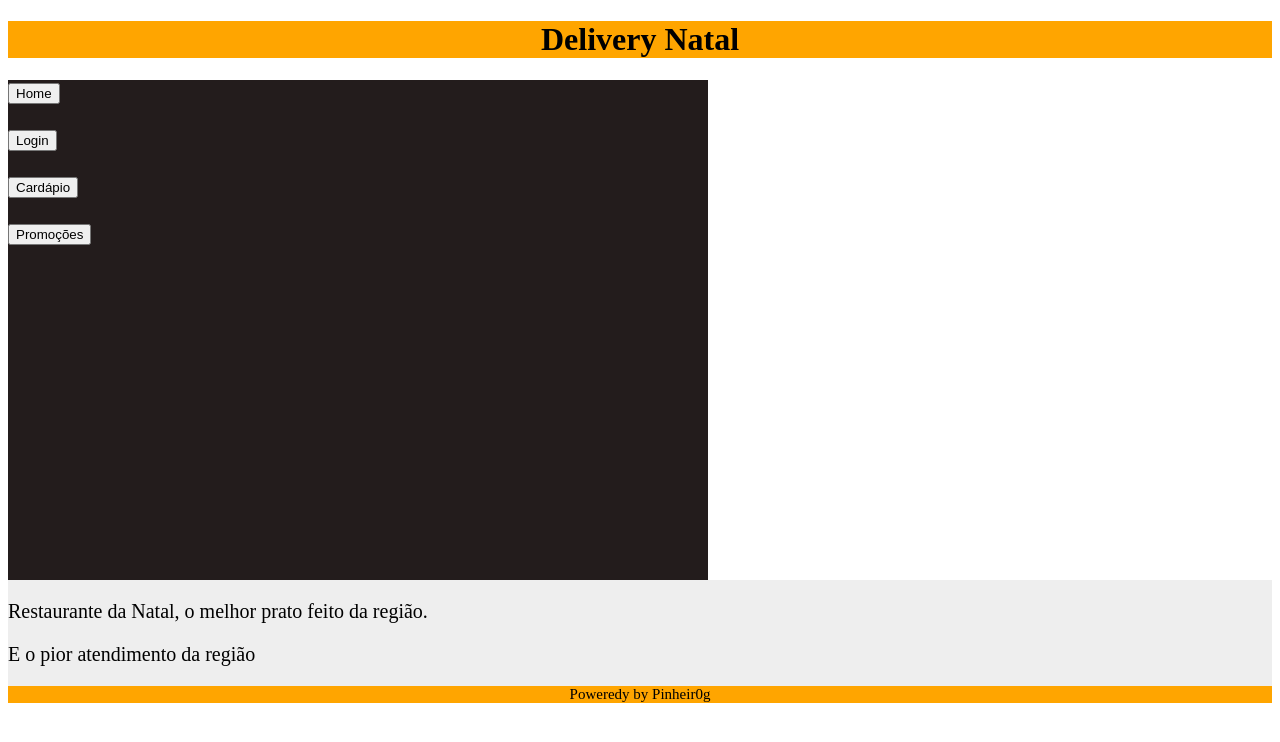
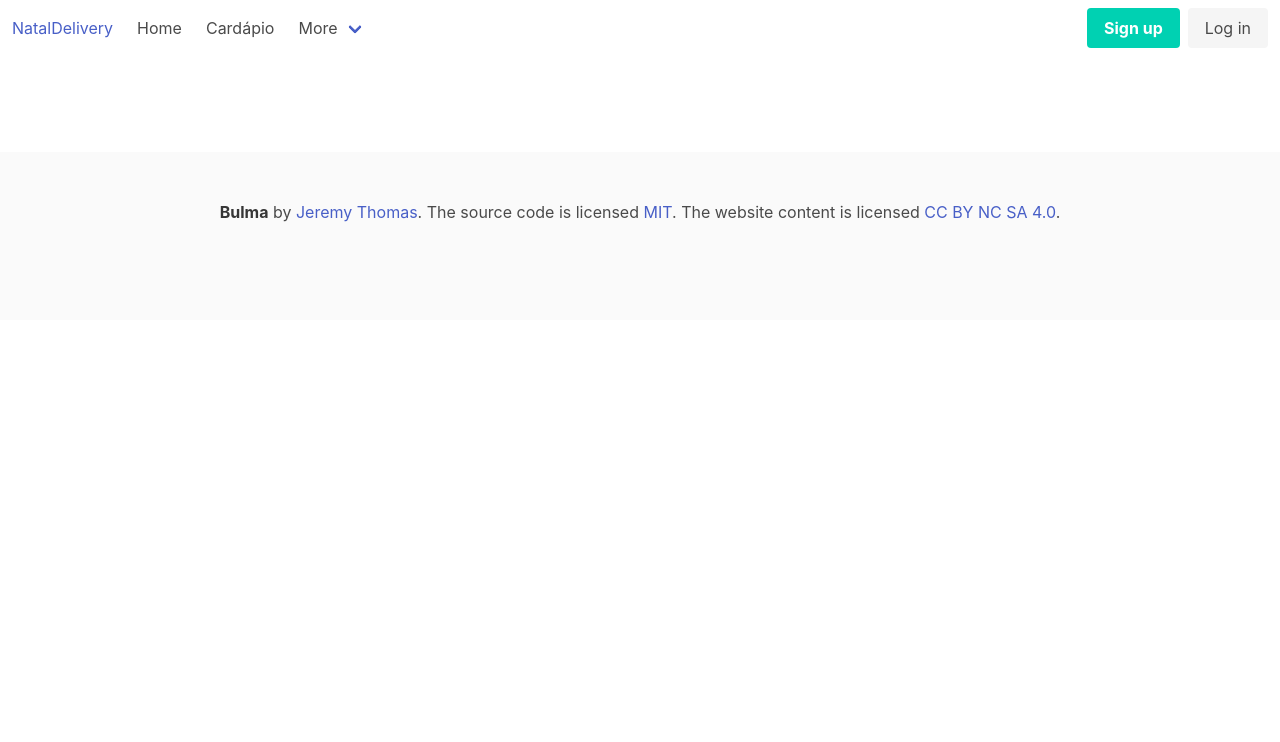
Before and after one commit to pinheir0g/projeto-flask, a Flask app: page / in a window 1280 px wide. Shown: the top 742 px of the page. Run offline with Flask 2, Linux system fonts and the light colour scheme.

Commit message:
add base.html

```diff
--- a/natal_delivery/natal_delivery/templates/base.html
+++ b/natal_delivery/natal_delivery/templates/base.html
@@ -1,25 +1,101 @@
+<!DOCTYPE html>
+<html>
+  <head>
+    {% block head %}
+    <meta charset="utf-8">
+    <meta name="viewport" content="width=device-width, initial-scale=1">
+    <title>Natal Delivery!</title>
 
-<!DOCTYPE html>
-<Html>
-    <Head>
-        <Meta   charset = "utf-8">
-        <Title>Delivery Natal Foods</title>
-    </Head>
-    <Body>
-        <div id = "container"   style = "width: 100%;">
-            <Div id = "header"   style = "background-color: #FFA500; ">
-                <H1 style = "margin-bottom: 20 ; text-align: center;"> Delivery Natal </h1> </div>
+    <link rel="stylesheet" href="https://cdn.jsdelivr.net/npm/bulma@0.9.4/css/bulma.min.css">
+    {% endblock head %}
 
-            <div   id = "menu"   style = "background-color: #231c1c; color:#EEEEEE; height: 500px; width: 700px; float: left; font-size: 20px;">
-                <button>Home</button> <br><br> <button>Login</button> <br><br> <button>Cardápio</button> <br><br> <button>Promoções</button>
+    {% block extra_css %} {% endblock extra_css %}
+
+  </head>
+  <body>
+
+    {% block nav %}
+    <nav class="navbar" role="navigation" aria-label="main navigation">
+        <div class="navbar-brand">
+          <a class="navbar-item" href="https://bulma.io">
+            NatalDelivery
+          </a>
+
+          <a role="button" class="navbar-burger" aria-label="menu" aria-expanded="false" data-target="navbarBasicExample">
+            <span aria-hidden="true"></span>
+            <span aria-hidden="true"></span>
+            <span aria-hidden="true"></span>
+          </a>
+        </div>
+
+        <div id="navbarBasicExample" class="navbar-menu">
+          <div class="navbar-start">
+            <a class="navbar-item">
+              Home
+            </a>
+
+            <a class="navbar-item">
+              Cardápio
+            </a>
+
+            <div class="navbar-item has-dropdown is-hoverable">
+              <a class="navbar-link">
+                More
+              </a>
+
+              <div class="navbar-dropdown">
+                <a class="navbar-item">
+                  Feijoada para 2 pessoas
+                </a>
+                <a class="navbar-item">
+                  Contra filé grelhado
+                </a>
+                <a class="navbar-item">
+                  Filé de frango grelhado
+                </a>
+                <hr class="navbar-divider">
+                <a class="navbar-item">
+                  Report an issue
+                </a>
+              </div>
             </div>
+          </div>
 
-            <div id = "content" style="background-color:#EEEEEE; height:100%; width:100%; float:left; font-size:20px;">
-                <p>Restaurante da Natal, o melhor prato feito da região.</p>
-                <p>E o pior atendimento da região</p>
+          <div class="navbar-end">
+            <div class="navbar-item">
+              <div class="buttons">
+                <a class="button is-primary">
+                  <strong>Sign up</strong>
+                </a>
+                <a class="button is-light">
+                  Log in
+                </a>
+              </div>
             </div>
+          </div>
+        </div>
+      </nav>
+    {% endblock nav %}
 
-            <div   id = "footer"   style = "background-color: #FFA500;  clear: both; text-align: center; font-size: 15px;"> Poweredy by Pinheir0g </div>
-        </div>
-    </Body>
-</Html>
+    {% block top %} {% endblock %}
+
+  <section class="section">
+      <div class="container">
+          {% block main %}
+           {% endblock %}
+      </div>
+  </section>
+
+  {% block footer %}
+  <footer class="footer">
+    <div class="content has-text-centered">
+      <p>
+        <strong>Bulma</strong> by <a href="https://jgthms.com">Jeremy Thomas</a>. The source code is licensed
+        <a href="http://opensource.org/licenses/mit-license.php">MIT</a>. The website content
+        is licensed <a href="http://creativecommons.org/licenses/by-nc-sa/4.0/">CC BY NC SA 4.0</a>.
+      </p>
+    </div>
+  </footer>
+  {% endblock footer %}
+  </body>
+</html>
```
